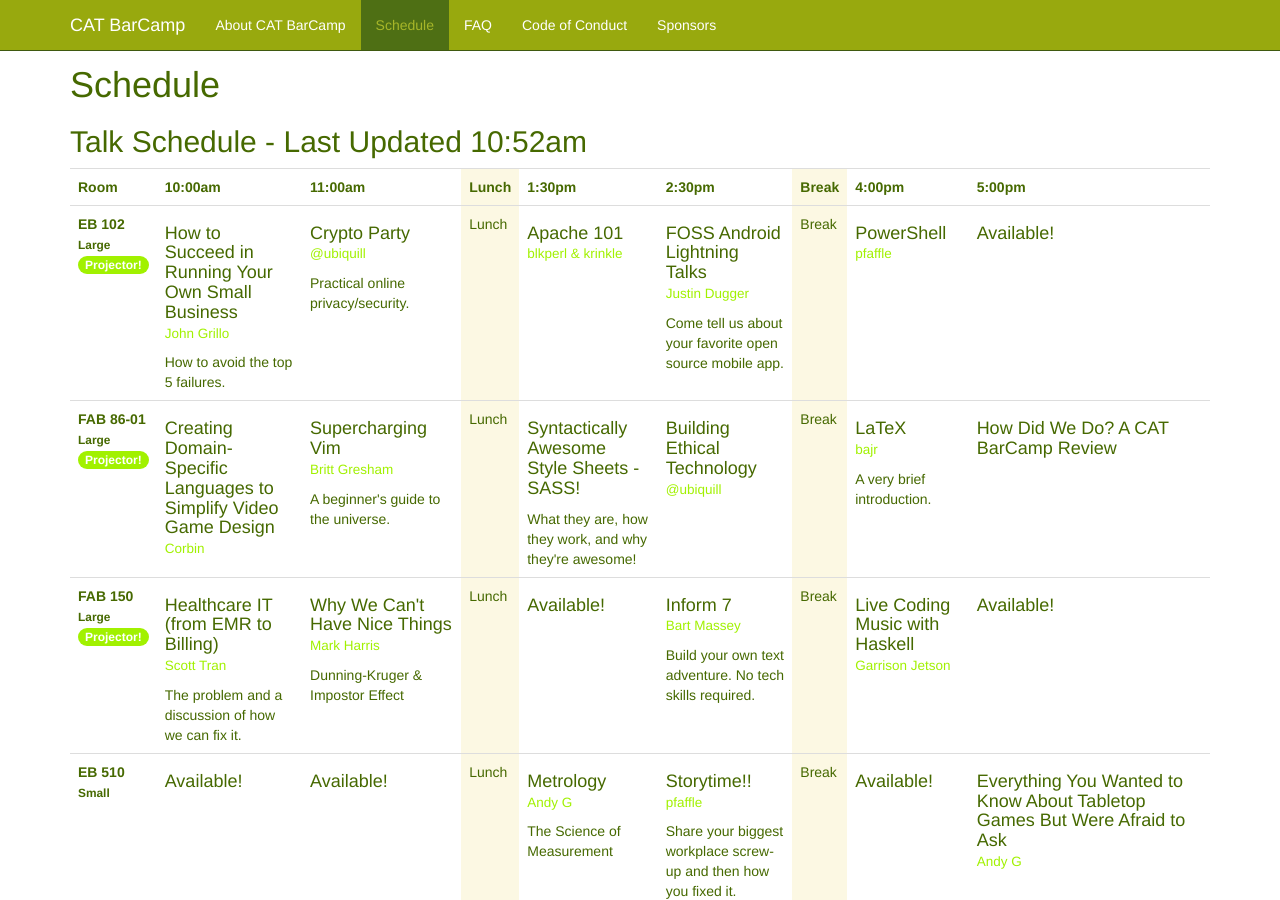
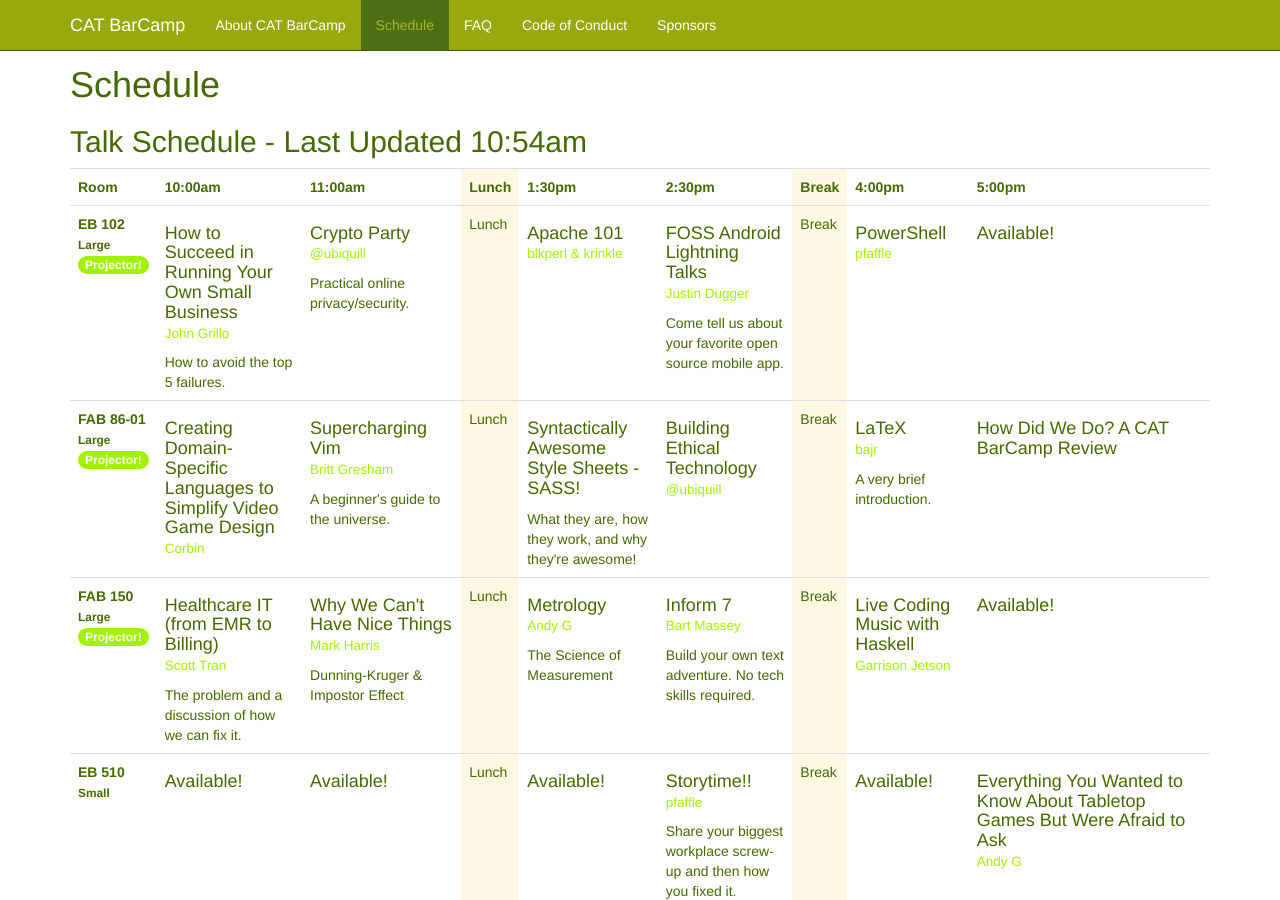
Before and after one commit to catbarcamp/catbarcamp.github.io, a Jekyll site: the page built from schedule.html, in a window 1280 px wide and 900 px high. Built offline with Jekyll 4.4.1, drawn with Linux system fonts in a browser that asks for light colours.

Commit message:
Automated schedule update.

```diff
--- a/schedule.html
+++ b/schedule.html
@@ -4,7 +4,7 @@
 section: schedule
 ---
 
-<h2>Talk Schedule - Last Updated 10:52am</h2>
+<h2>Talk Schedule - Last Updated 10:54am</h2>
 <table class="table table-hover">
   <tr>
     <th>
```
Also changed, not shown: other parts of schedule.html (+2 -2 lines).
